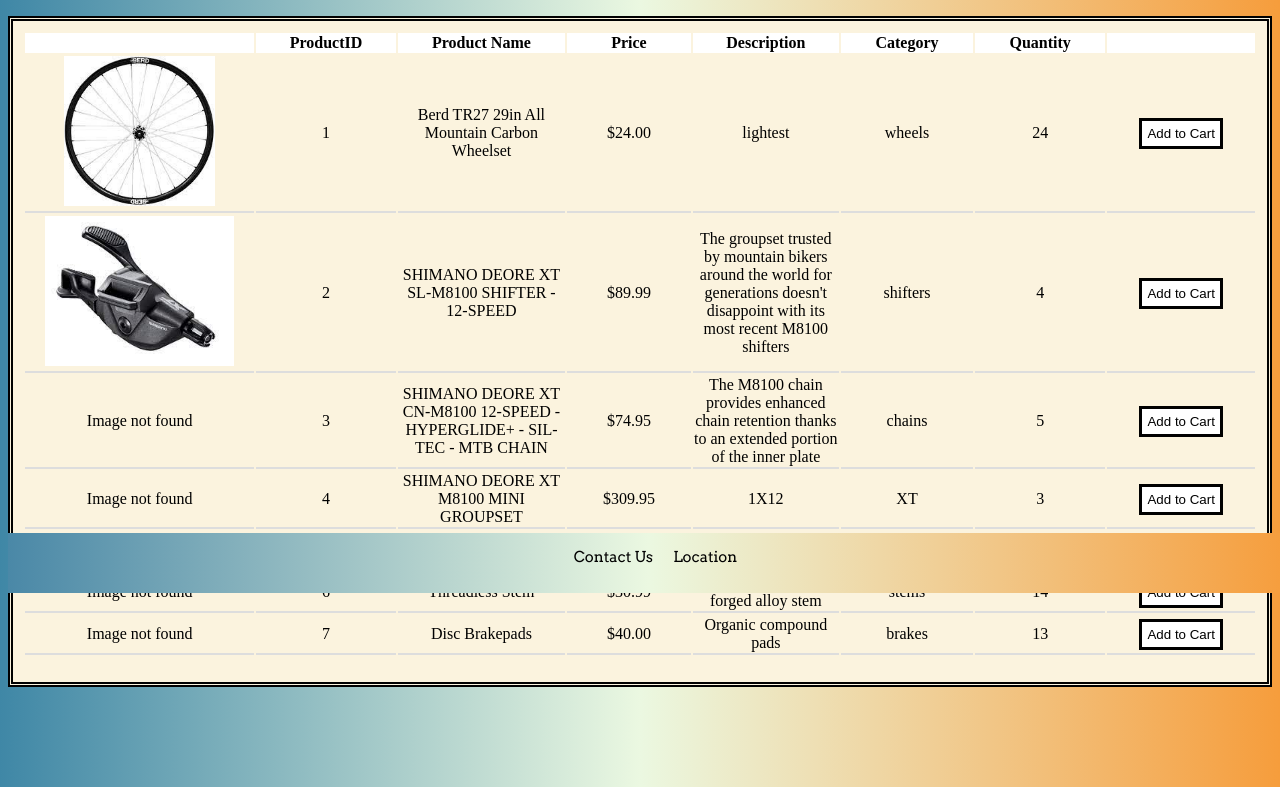
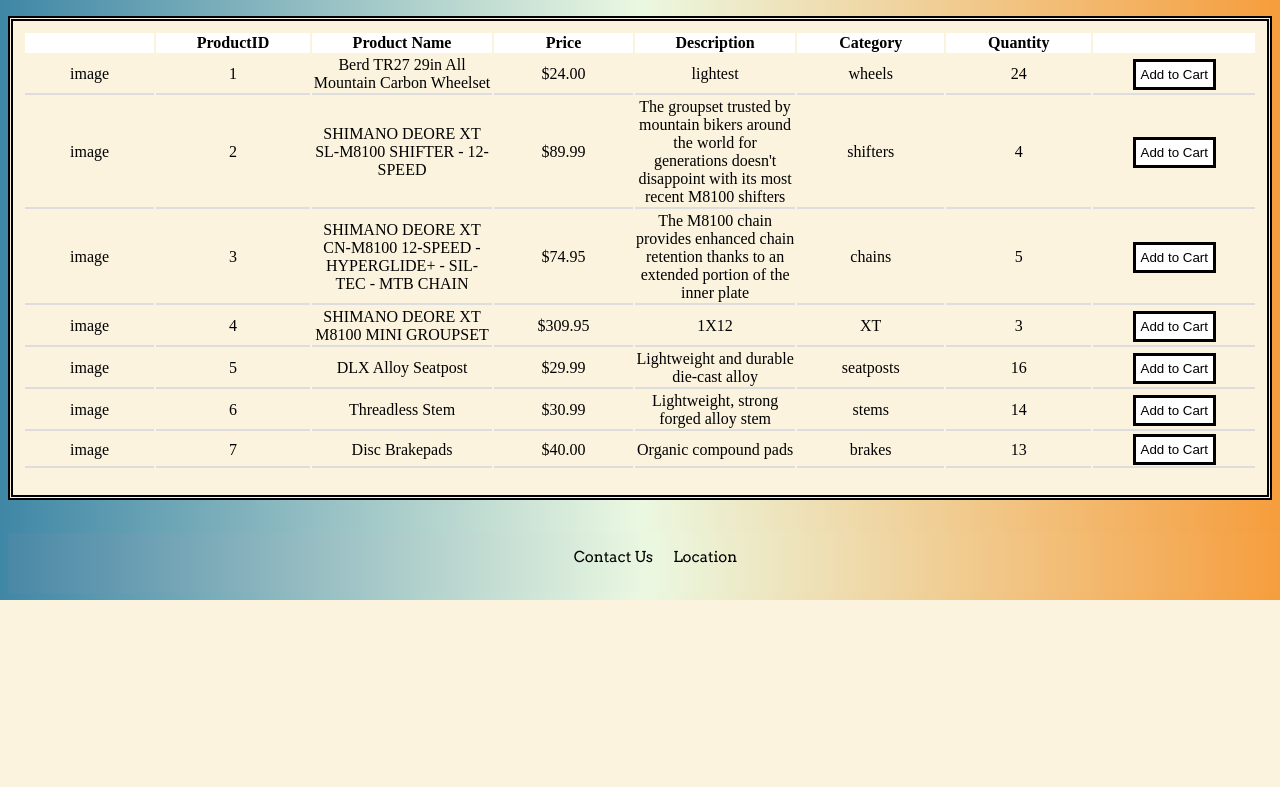
Before and after one commit to sumeetminhas/ACIT2911-Grp10, a Flask app: page /products in a window 1280 px wide. Shown: the part 207-994 px from the top of the page. After the commit the page ends 807 px from the top, so only its background shows below. Run offline with Flask 2, Linux system fonts and the light colour scheme.

Commit message:
Update products.html

```diff
--- a/templates/products.html
+++ b/templates/products.html
@@ -27,13 +27,6 @@
             </ul>
         </nav>
     </div>
-    <!-- <p>something to enter: </p>
-    {% if random == 'Doris' %}
-    <h3>{{ 'name is Doris' }}</h3>
-    {% else %}
-    <h3>{{ 'name is Ramansh' }}</h3>
-    {% endif %} -->
-
     <div class="main-content">
         <table>
             <tr>
@@ -45,11 +38,7 @@
             </tr>
             {% for product in products[1:] %}
             <tr>
-                {% if product[1] in image_list %}
-                <td><img src="../static/product_image/{{product[1]}}.jpg" alt="Image Not Found" height="150px"></td>
-                {% else %}
-                <td>Image not found</td>
-                {% endif %}
+                <td>image</td>
                 {% for item in product %}
                 <td>{{item}}</td>
                 {% endfor %}
```
